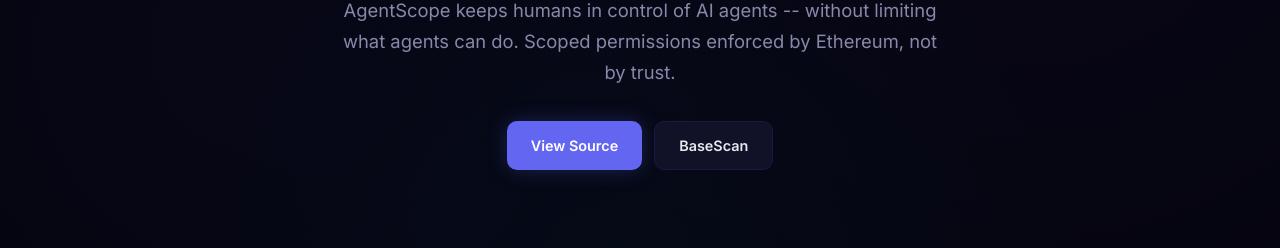
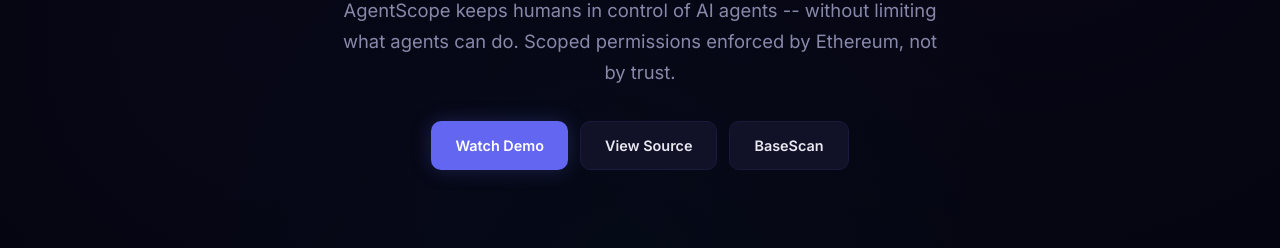
Before and after one commit to 7abar/agent-scope, a plain HTML site: page web/index.html in a window 1280 px wide. Shown: the part 352-600 px from the top of the page. Drawn offline with Linux system fonts and the light colour scheme; no server answers.

Commit message:
add Watch Demo button to dashboard hero

```diff
--- a/web/index.html
+++ b/web/index.html
@@ -765,7 +765,8 @@
       Scoped permissions enforced by Ethereum, not by trust.
     </p>
     <div class="cta-row">
-      <a href="https://github.com/7abar/agent-scope" target="_blank" class="btn btn-primary">View Source</a>
+      <a href="demo.html" class="btn btn-primary">Watch Demo</a>
+      <a href="https://github.com/7abar/agent-scope" target="_blank" class="btn btn-secondary">View Source</a>
       <a href="https://basescan.org/address/0x2012F75004C6e889405D078780AB41AE8606b85b" target="_blank" class="btn btn-secondary">BaseScan</a>
     </div>
   </div>
```
